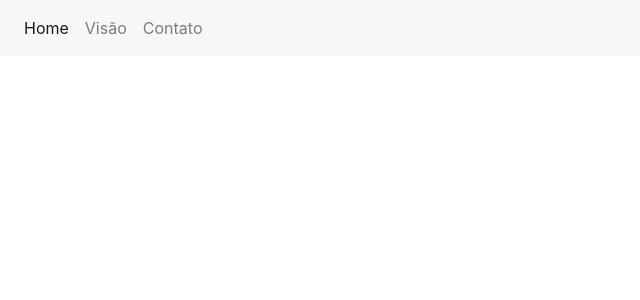
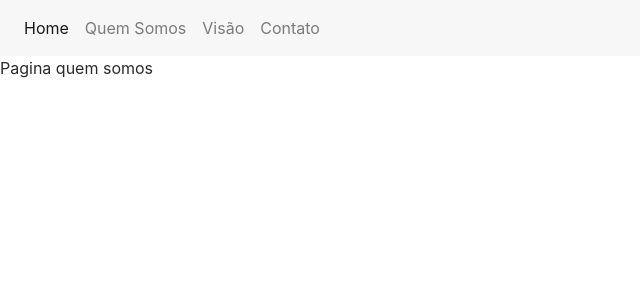
Before and after one commit to carlosandrercouto/angular-web-site-institucional, an Angular app: page /quem-somos in a window 1280 px wide. Before the commit this address led to /. Shown: the top 300 px of the page, without its empty margins (0-640 px from the left). Built offline with nearby package versions, Linux system fonts and the light colour scheme.

Commit message:
Criacao links

```diff
--- a/src/app/app.component.html
+++ b/src/app/app.component.html
@@ -7,6 +7,10 @@
 		<ul class="navbar-nav mr-auto">
 			<li class="nav-item active">
 				<a class="nav-link" href="#">Home <span class="sr-only">(current)</span></a>
+			</li>
+
+			<li class="nav-item">
+				<a class="nav-link"  [routerLink]="'quem-somos'">Quem Somos</a>
 			</li>
 
 			<li class="nav-item">
--- a/src/app/app.module.ts
+++ b/src/app/app.module.ts
@@ -5,16 +5,14 @@ import { HttpModule } from '@angular/http';
 import { RouterModule } from '@angular/router';
 import { NgModule } from '@angular/core';
 
-import { QuemSomosComponent } from './quem-somos/quem-somos.component';
-import { ContatoComponent } from './contato/contato.component';
 import { NossaVisaoComponent } from './nossa-visao/nossa-visao.component';
 
 import { ContatoModule } from './contato/contato.module';
+import { QuemSomosModule } from './quem-somos/quem-somos.module';
 
 @NgModule({
 	declarations: [
 		AppComponent,
-		QuemSomosComponent,
 		NossaVisaoComponent,
 	],
 	imports: [
@@ -23,6 +21,7 @@ import { ContatoModule } from './contato/contato.module';
 		HttpModule,
 		RouterModule,
 		ContatoModule,
+		QuemSomosModule,
 		RouterModule.forRoot([
 
 		])
--- a/src/app/quem-somos/quem-somos.component.html
+++ b/src/app/quem-somos/quem-somos.component.html
@@ -1,3 +1 @@
-<p>
-  quem-somos works!
-</p>
+<p>Pagina quem somos</p>
```
Also changed, not shown: src/app/nossa-visao/nossa-visao.component.ts (+6 -6 lines), src/app/nossa-visao/nossa-visao.module.ts (added, +22 -0 lines), src/app/quem-somos/quem-somos.module.ts (added, +22 -0 lines), src/app/contato/contato.component.ts (indentation only).
